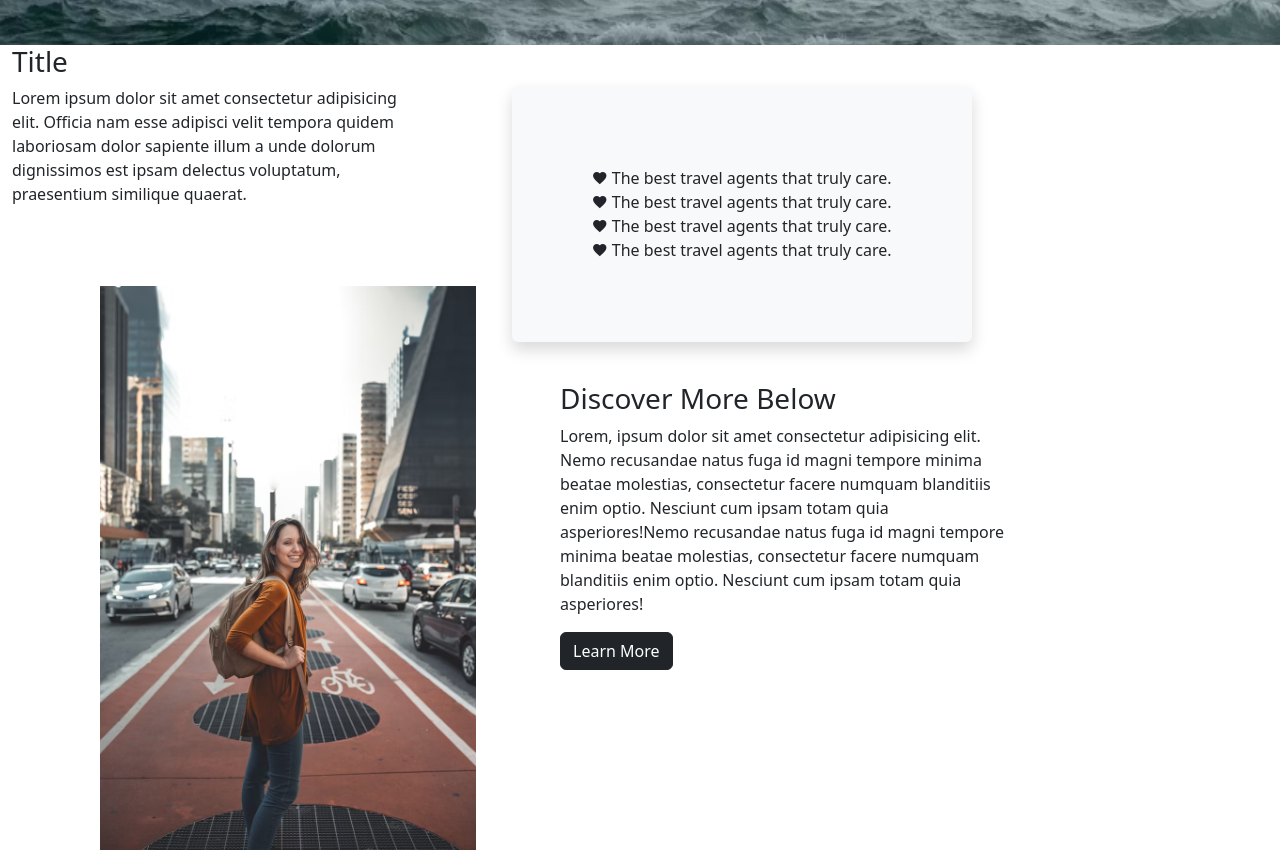
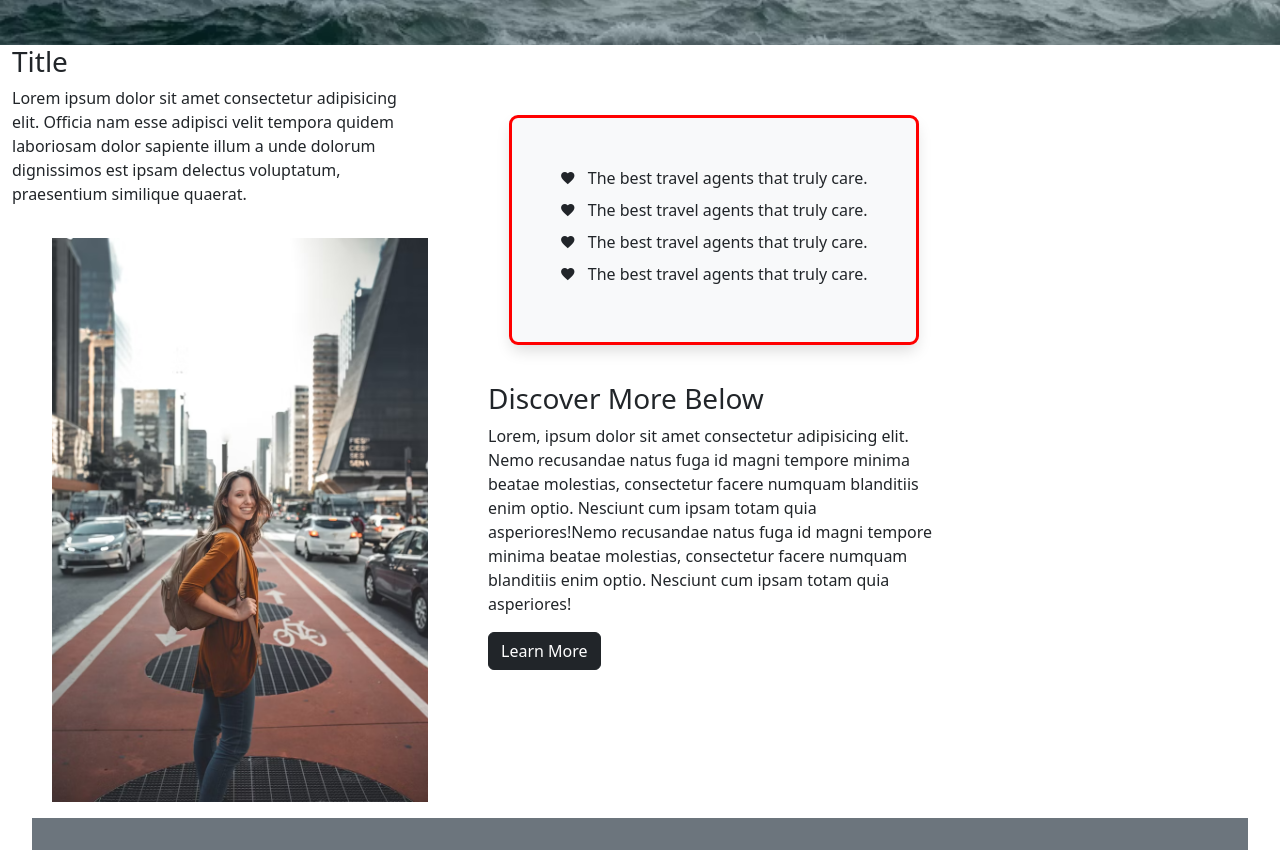
Before and after one commit to tarap88/site-clone, a plain HTML site: page index.html in a window 1280 px wide. Shown: the part 403-1253 px from the top of the page. Drawn offline with nearby package versions, Linux system fonts and the light colour scheme.

Commit message:
update 6

```diff
--- a/index.html
+++ b/index.html
@@ -63,28 +63,28 @@
                     praesentium similique quaerat.</p>
             </div>
             <div class="col-md-8 containing-block">
-                <div class="fun-card bg-light card-padding rounded shadow">
-                    <div>
-                        <i class="mdi mdi-heart"></i> The best travel agents that truly care.
+                <div class="fun-card bg-light p-5 rounded shadow">
+                    <div class="mb-2">
+                        <i class="mdi mdi-heart me-2"></i> The best travel agents that truly care.
                     </div>
-                    <div>
-                        <i class="mdi mdi-heart"></i> The best travel agents that truly care.
+                    <div class="mb-2">
+                        <i class="mdi mdi-heart me-2"></i> The best travel agents that truly care.
                     </div>
-                    <div>
-                        <i class="mdi mdi-heart"></i> The best travel agents that truly care.
+                    <div class="mb-2">
+                        <i class="mdi mdi-heart me-2"></i> The best travel agents that truly care.
                     </div>
-                    <div>
-                        <i class="mdi mdi-heart"></i> The best travel agents that truly care.
+                    <div class="mb-2">
+                        <i class="mdi mdi-heart me-2"></i> The best travel agents that truly care.
                     </div>
                 </div>
             </div>
         </section>
         <section class="container-fluid">
             <div class="row m-3">
-                <div class="col-md-4 m-5">
+                <div class="col-md-4">
                     <img class="side-img" src="/assets/travel-img.png" alt="">
                 </div>
-                <div class="col-md-5 fun-card-offset p-4">
+                <div class="col-md-5 fun-card-offset p-4 ms-md-4">
                     <h3>Discover More Below</h3>
                     <p>Lorem, ipsum dolor sit amet consectetur adipisicing elit. Nemo recusandae natus fuga id magni
                         tempore minima beatae molestias, consectetur facere numquam blanditiis enim optio. Nesciunt cum
--- a/style.css
+++ b/style.css
@@ -45,6 +45,7 @@
     .fun-card {
         position: absolute;
         bottom: -15vh;
+        outline: 3px red solid;
     }
 
     .fun-card-offset {
```
